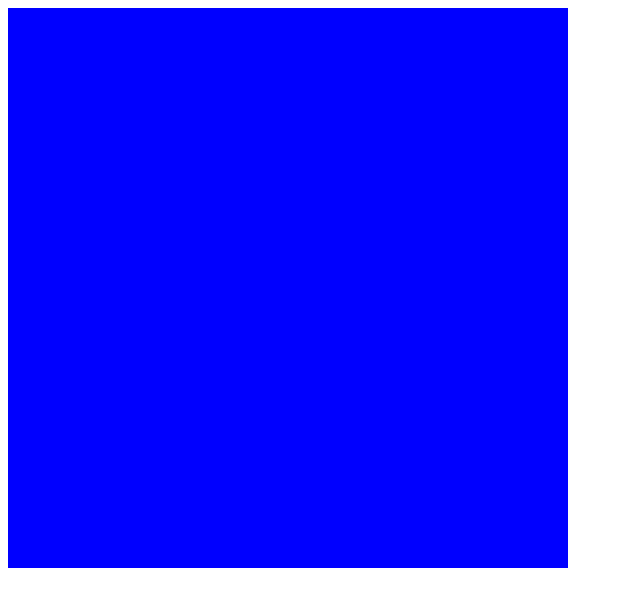
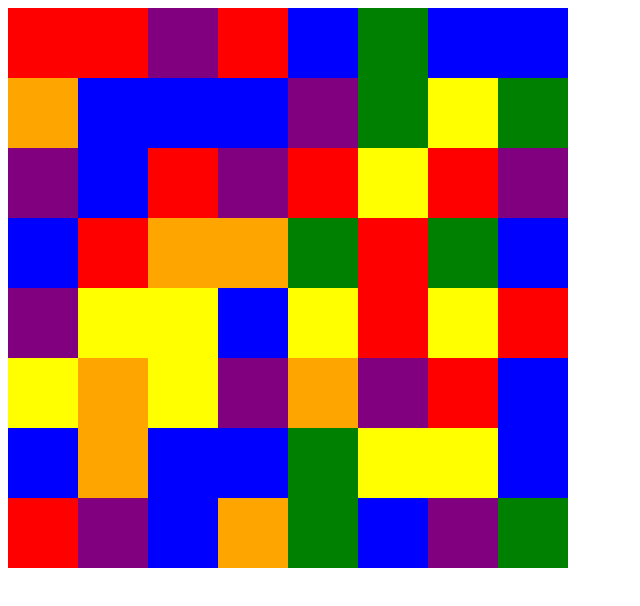
Before and after one commit to swa-assignments/candy-crush, a plain HTML site: page index.html in a window 1280 px wide. Shown: the whole page, without its empty margins (0-640 px from the left). Drawn offline with Linux system fonts and the light colour scheme.

Commit message:
chore: random color for each div on the board

```diff
--- a/app.js
+++ b/app.js
@@ -3,10 +3,21 @@ document.addEventListener('DOMContentLoaded', () => {
     const width = 8
     const squares = []
 
+    const candyColors = [
+        'red',
+        'yellow',
+        'orange',
+        'purple',
+        'green',
+        'blue'
+    ]
+
     // Create Board
     function createBoard() {
         for (let i = 0; i < width*width; i++) {
             const square = document.createElement('div')
+            let randomColor = Math.floor(Math.random() * candyColors.length)
+            square.style.backgroundColor = candyColors[randomColor]
             grid.appendChild(square)
             squares.push(square)
         }
--- a/style.css
+++ b/style.css
@@ -3,7 +3,6 @@
     width: 560px;
     display: flex;
     flex-wrap: wrap;
-    background-color: blue;
 }
 
 .grid div {
```
